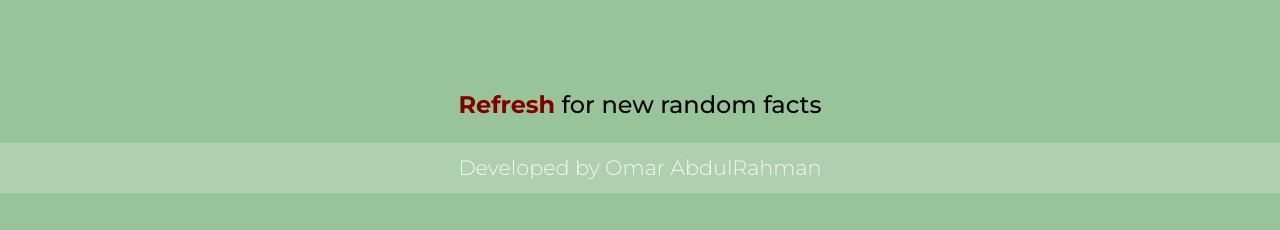
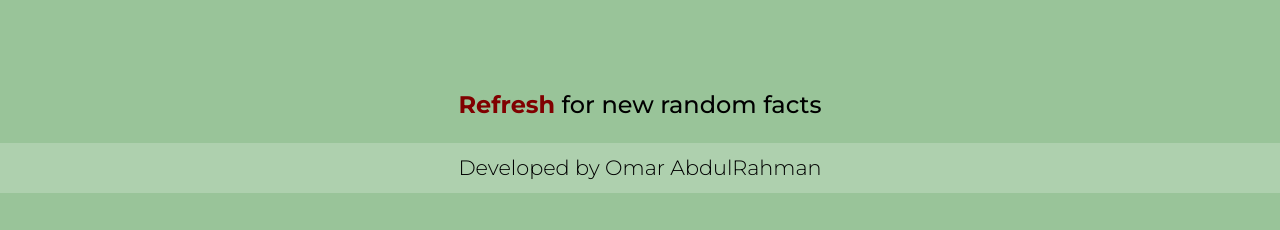
Before and after one commit to omarr45/web-projects, a plain HTML site: page math-facts/index.html in a window 1280 px wide. Shown: the part 570-800 px from the top of the page. Drawn offline with Linux system fonts and the light colour scheme; no server answers.

Commit message:
colored footer

```diff
--- a/math-facts/style.css
+++ b/math-facts/style.css
@@ -57,7 +57,7 @@ h2 {
 
 footer {
     background-color: rgba(255, 255, 255, 0.2);
-    color: #f5f5f5;
+    color: black;
     text-align: center;
     bottom: 0;
     font-size: 1.3rem;
```
